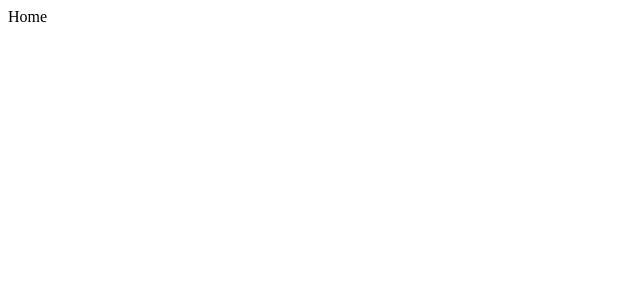
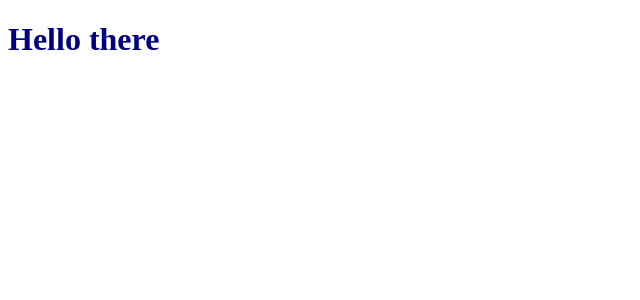
Before and after one commit to multiojuice/Personal_website, a React (Vite) app: page / in a window 1280 px wide. Shown: the top 300 px of the page, without its empty margins (0-640 px from the left). Built offline with nearby package versions, Linux system fonts and the light colour scheme.

Commit message:
Setup how each page will be processed

```diff
--- a/src/App.jsx
+++ b/src/App.jsx
@@ -1,9 +1,9 @@
 import React, { Component } from 'react';
 import { Switch, Route } from 'react-router-dom';
 
-const Home = () => {
-  return <div>Home</div>
-}
+import {
+  Home
+} from './pages';
 
 const Projects = () => {
   return <div>Projects</div>
@@ -14,7 +14,7 @@ class App extends Component {
     return (
       <Switch>
         <Route exact path='/' component={Home}/>
-        <Route exact path='/projects' component={Projects}/>
+        <Route exact path='/projects/:id' component={Projects}/>
       </Switch>
       );
   }
--- /dev/null
+++ b/src/pages/Home/Home.jsx
@@ -0,0 +1,9 @@
+import React from 'react';
+
+import {
+  Title
+} from './StyledComponents';
+
+export default () => {
+  return <Title>Hello there</Title>
+}
--- /dev/null
+++ b/src/pages/Home/StyledComponents.js
@@ -0,0 +1,5 @@
+import styled from 'styled-components';
+
+export const Title = styled.h1`
+  color: navy;
+`;
--- /dev/null
+++ b/src/pages/Home/index.js
@@ -0,0 +1,3 @@
+import Home from './Home';
+
+export default Home;
--- /dev/null
+++ b/src/pages/index.js
@@ -0,0 +1 @@
+export { default as Home } from './Home';
```
